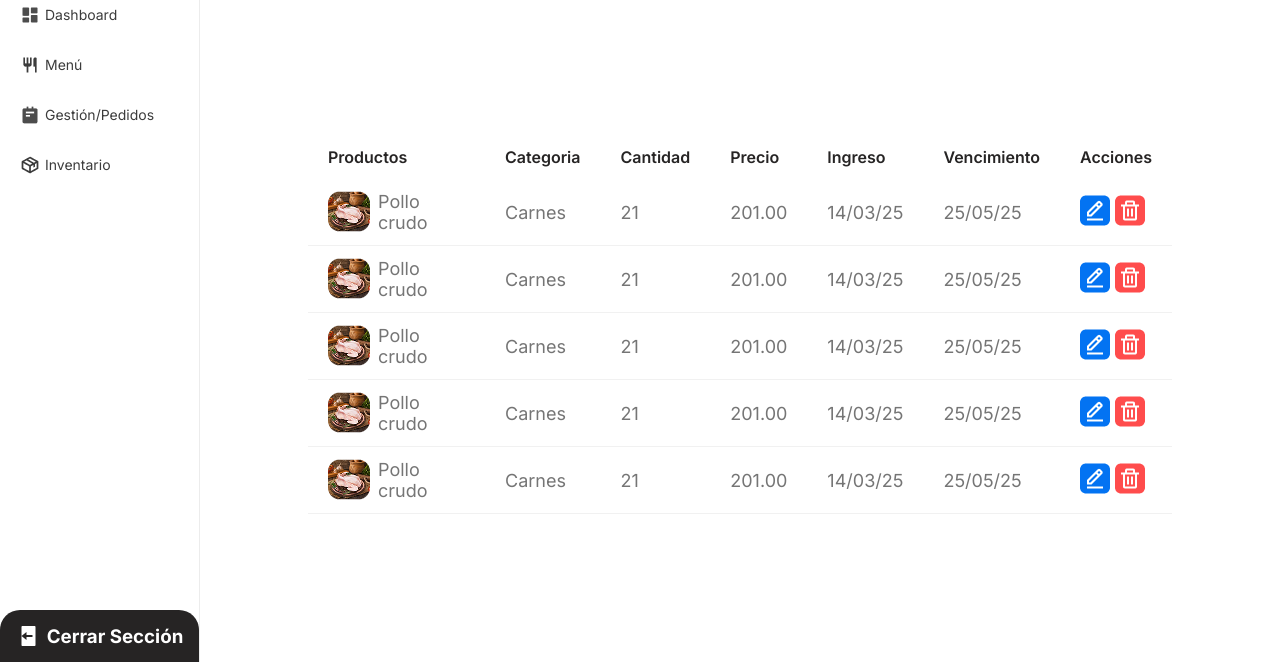
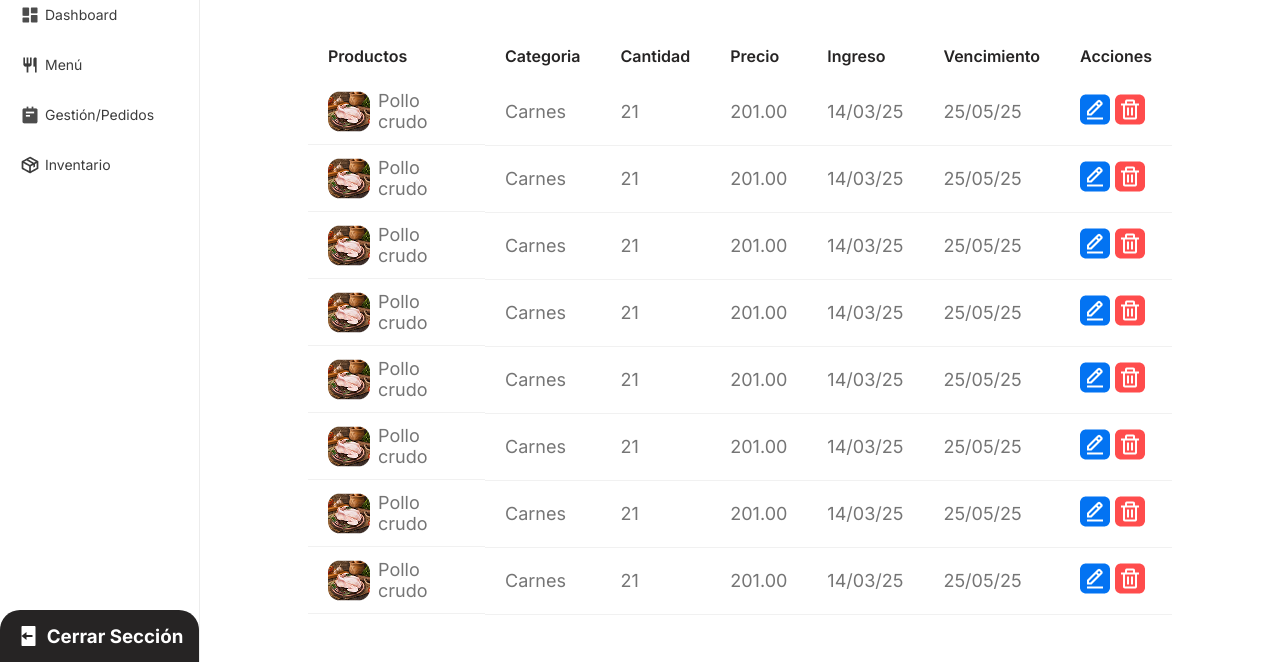
Before and after one commit to DamiCayetano/Polleria_suarez, a plain HTML site: page pages/inventario.html in a window 1280 px wide. Shown: the part 138-800 px from the top of the page. Drawn offline with Linux system fonts and the light colour scheme.

Commit message:
Update inventario.html

```diff
--- a/pages/inventario.html
+++ b/pages/inventario.html
@@ -129,6 +129,51 @@
                             <img src="../assets/img/inventario/eliminar.png" alt="">
                         </td>
                     </tr>
+                    <tr>
+                        <td class="td-pedido">
+                            <img src="../assets/img/inventario/producto.png" alt="pollo">
+                            <p>Pollo crudo</p>
+                        </td>
+                        <td class="th-ocultar">Carnes</td>
+                        <td>21</td>
+                        <td class="th-ocultar">201.00</td>
+                        <td class="th-ocultar">14/03/25</td>
+                        <td class="th-ocultar">25/05/25</td>
+                        <td>
+                            <a href="./editar.html"><img src="../assets/img/inventario/editar.png" alt=""></a>
+                            <img src="../assets/img/inventario/eliminar.png" alt="">
+                        </td>
+                    </tr>
+                    <tr>
+                        <td class="td-pedido">
+                            <img src="../assets/img/inventario/producto.png" alt="pollo">
+                            <p>Pollo crudo</p>
+                        </td>
+                        <td class="th-ocultar">Carnes</td>
+                        <td>21</td>
+                        <td class="th-ocultar">201.00</td>
+                        <td class="th-ocultar">14/03/25</td>
+                        <td class="th-ocultar">25/05/25</td>
+                        <td>
+                            <a href="./editar.html"><img src="../assets/img/inventario/editar.png" alt=""></a>
+                            <img src="../assets/img/inventario/eliminar.png" alt="">
+                        </td>
+                    </tr>
+                    <tr>
+                        <td class="td-pedido">
+                            <img src="../assets/img/inventario/producto.png" alt="pollo">
+                            <p>Pollo crudo</p>
+                        </td>
+                        <td class="th-ocultar">Carnes</td>
+                        <td>21</td>
+                        <td class="th-ocultar">201.00</td>
+                        <td class="th-ocultar">14/03/25</td>
+                        <td class="th-ocultar">25/05/25</td>
+                        <td>
+                            <a href="./editar.html"><img src="../assets/img/inventario/editar.png" alt=""></a>
+                            <img src="../assets/img/inventario/eliminar.png" alt="">
+                        </td>
+                    </tr>
                 </tbody>
             </table>
         </article>
```
